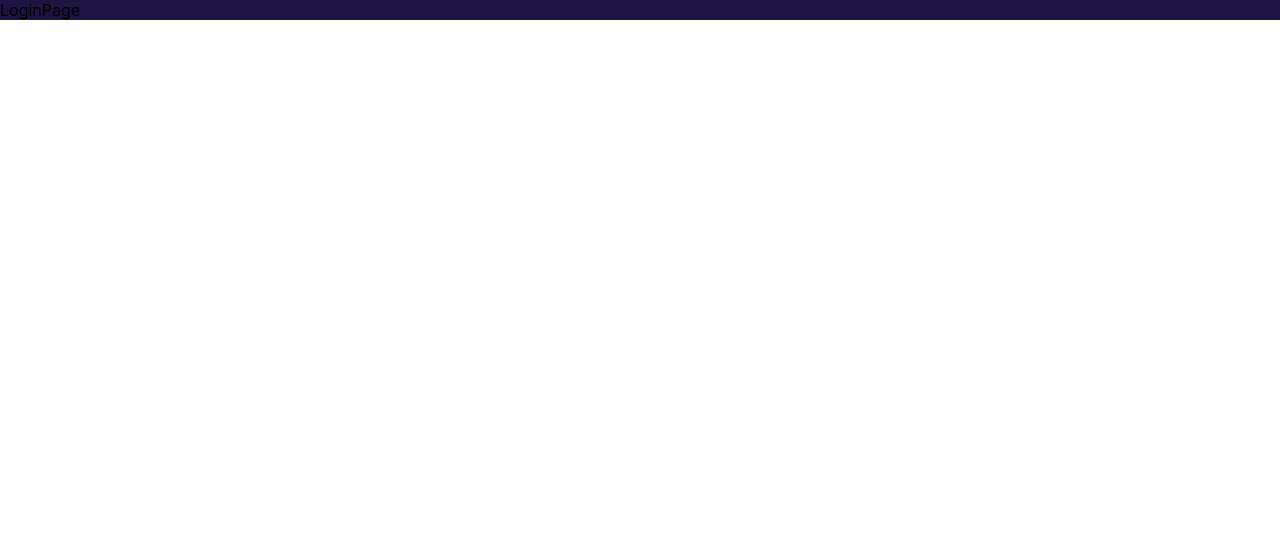
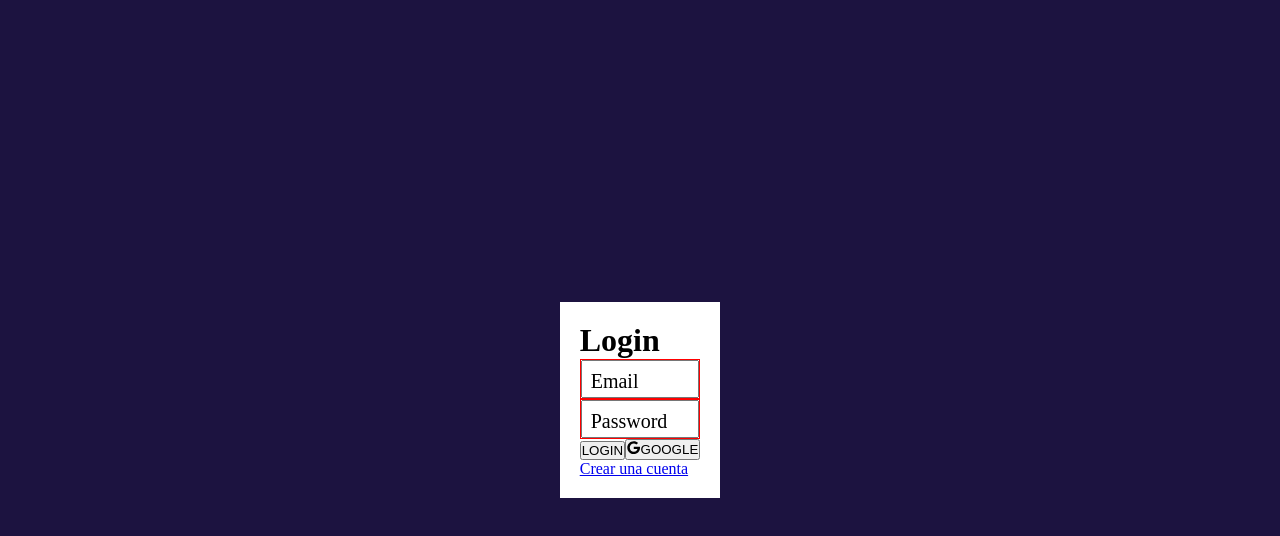
Before and after one commit to EdssonVega/journal, a React (Create React App) app: page /auth/login in a window 1280 px wide. Shown: the top 536 px of the page. Built offline with nearby package versions, Linux system fonts and the light colour scheme.

Commit message:
starting login page

```diff
--- a/src/auth/pages/LoginPage.jsx
+++ b/src/auth/pages/LoginPage.jsx
@@ -1,8 +1,34 @@
 import React from 'react'
+import { FaGoogle } from "react-icons/fa";
+import { NavLink } from 'react-router-dom';
 import "./loginPageStyles.css"
 
 export const LoginPage = () => {
   return (
-    <div>LoginPage</div>
+    <div className='bgContainer'>
+      <div className='formContainer'>
+        <h1>Login</h1>
+        <div className='labelAnimationContainer'>
+        <label htmlFor="">Email</label>
+        <input type="email" />
+
+        </div>
+        <div className='labelAnimationContainer'>
+        <label htmlFor="">Password</label>
+        <input type="password" />
+
+        </div>
+        <div>
+          <button>
+            LOGIN
+          </button>
+          <button>
+          <FaGoogle />
+            GOOGLE
+          </button>
+        </div>
+        <NavLink >Crear una cuenta</NavLink>
+      </div>
+    </div>
   )
 }
--- a/src/auth/pages/loginPageStyles.css
+++ b/src/auth/pages/loginPageStyles.css
@@ -1,3 +1,36 @@
-div{
+.bgContainer{
+    height: 100vh;
+    width: 100vw;
     background-color: var(--primary-color);
+    display: flex;
+    align-items: center;
+    justify-content: center;
 }
+
+.formContainer{
+    background-color: white;
+    padding: 20px;
+}
+
+.labelAnimationContainer{
+    border: 1px solid red;
+    position: relative;
+    height: 40px;
+    width: 100%;
+}
+
+.labelAnimationContainer input{
+    position: absolute;
+    height: 100%;
+    width: 100%;
+    left: 0;
+    top: 0;
+}
+
+.labelAnimationContainer label{
+    position: absolute;
+    left: 10px;
+    top:10px;
+    z-index: 10;
+    font-size: 20px;
+}
--- a/src/index.css
+++ b/src/index.css
@@ -1,17 +1,8 @@
-body {
+*{
   margin: 0;
-  font-family: -apple-system, BlinkMacSystemFont, 'Segoe UI', 'Roboto', 'Oxygen',
-    'Ubuntu', 'Cantarell', 'Fira Sans', 'Droid Sans', 'Helvetica Neue',
-    sans-serif;
-  -webkit-font-smoothing: antialiased;
-  -moz-osx-font-smoothing: grayscale;
+  padding: 0;
+  box-sizing: border-box;
 }
-
-code {
-  font-family: source-code-pro, Menlo, Monaco, Consolas, 'Courier New',
-    monospace;
-}
-
 :root {
   --primary-color: #1c1340; /* Color primario */
   --secondary-color: #2ecc71; /* Color secundario */
```
